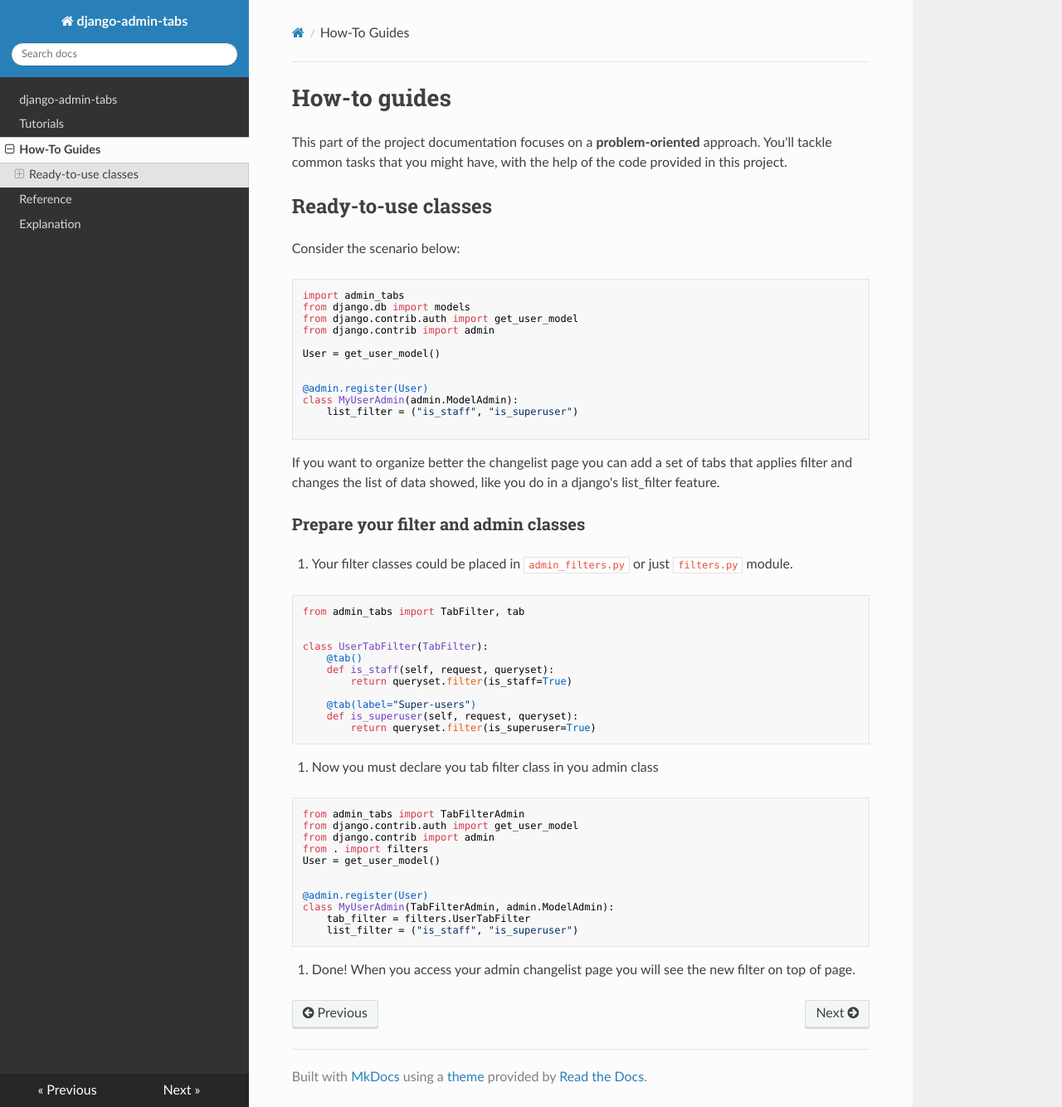
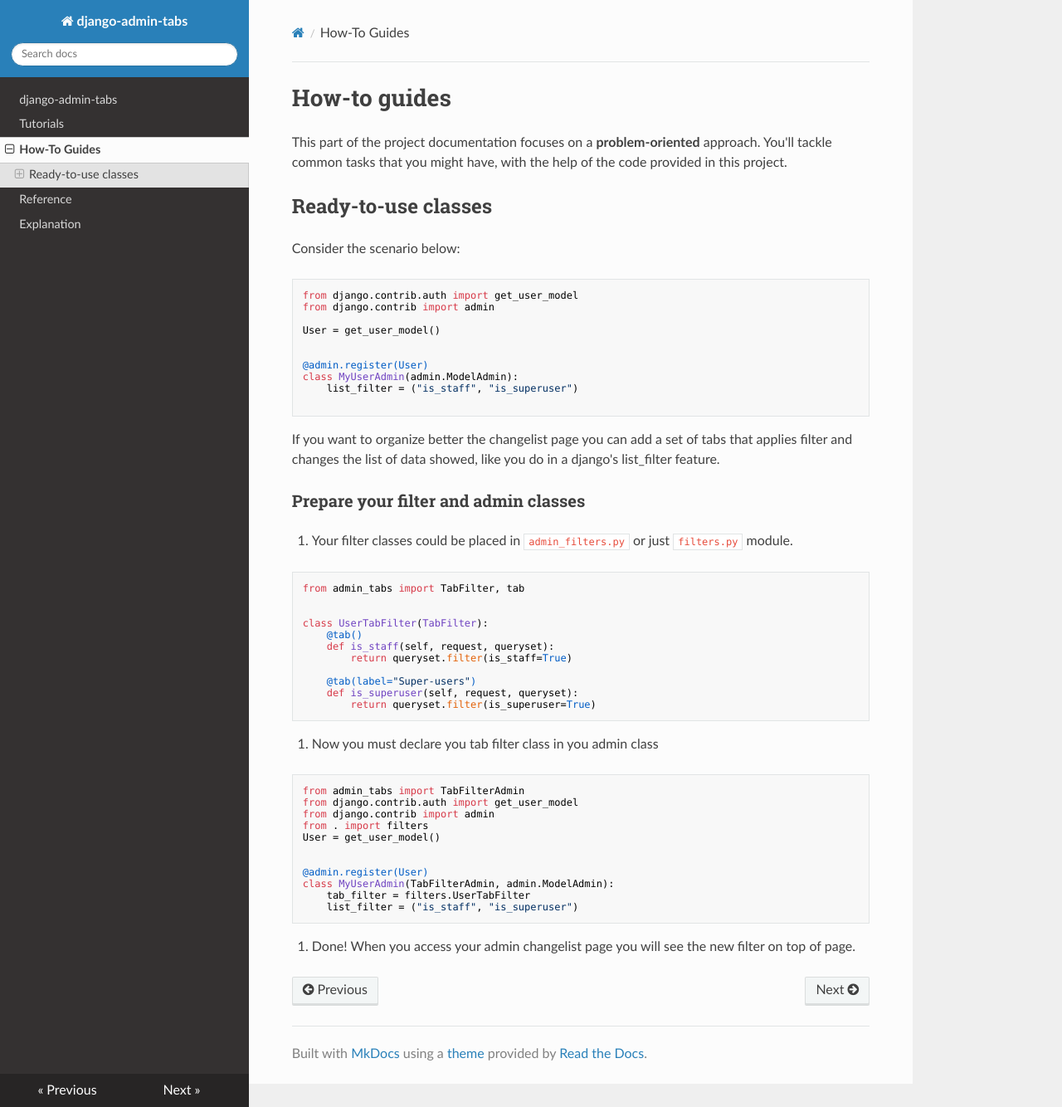
Before and after one commit to valbertovc/django-admin-tabs, an MkDocs documentation site: the page built from docs/how-to-guides.md, in a window 1280 px wide and 1334 px high. Shown: the whole window at 83% size. Built offline with MkDocs 1.6.1, drawn with Linux system fonts in a browser that asks for light colours; nearby versions of some CDN libraries.

Commit message:
updating docs

````diff
--- a/docs/how-to-guides.md
+++ b/docs/how-to-guides.md
@@ -10,8 +10,6 @@ provided in this project.
 Consider the scenario below:
 
 ```python
-import admin_tabs
-from django.db import models
 from django.contrib.auth import get_user_model
 from django.contrib import admin
 
````
